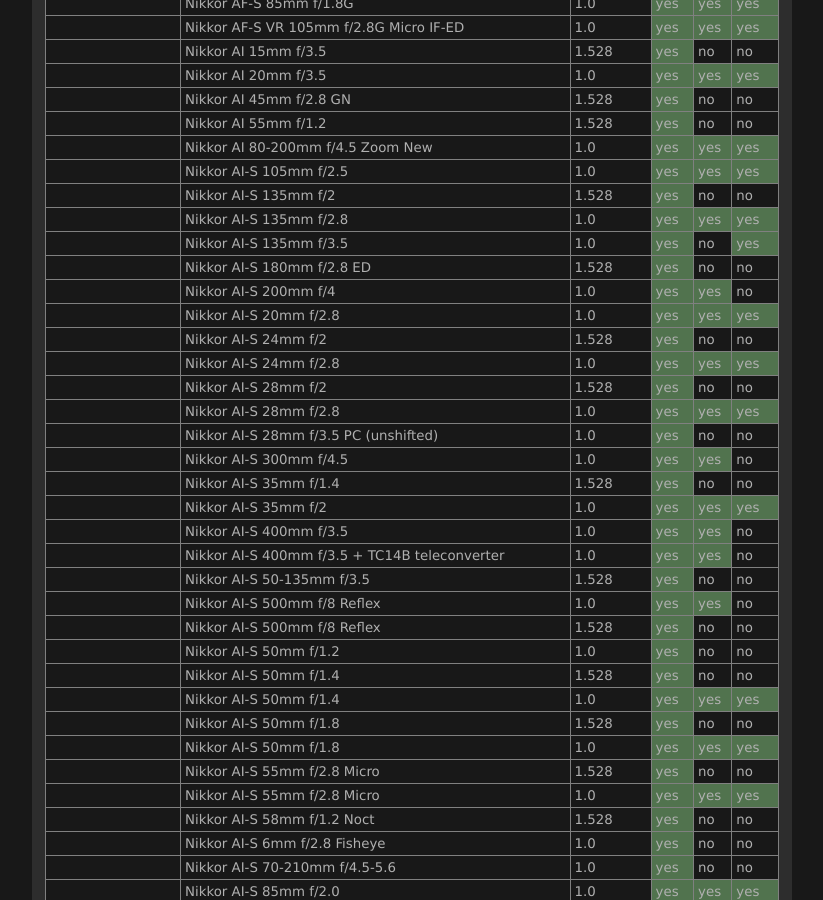
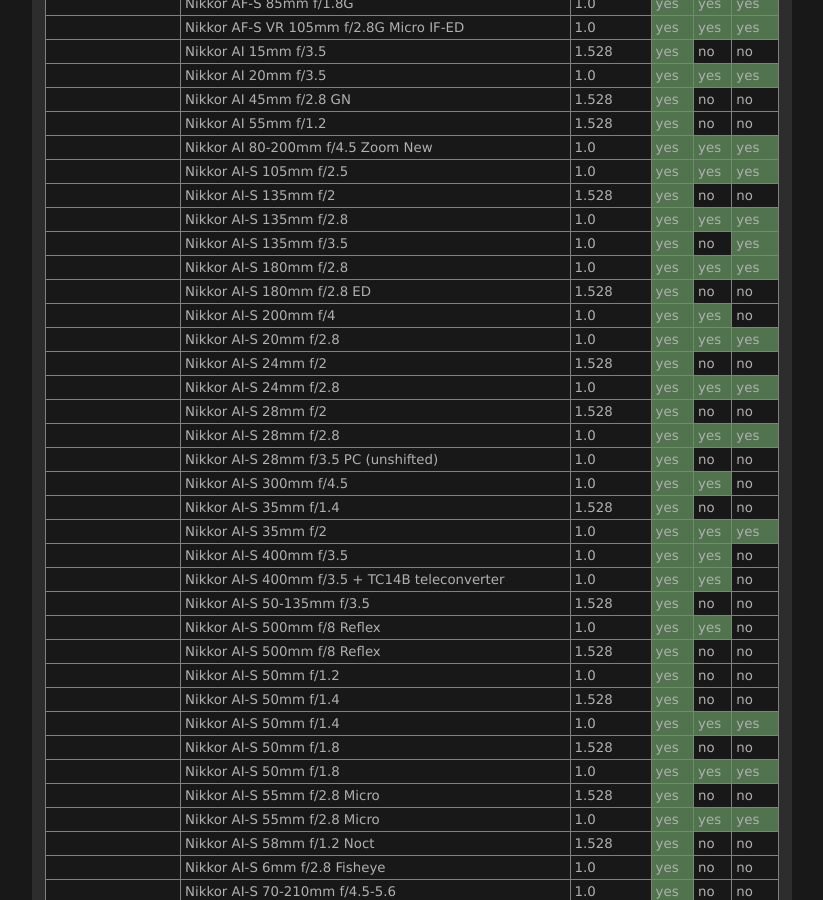
Before and after one commit to lensfun/lensfun.github.io, a Jekyll site: the page built from _posts/lenslist/2999-12-31-Lenslist-master.md, in a window 1280 px wide and 900 px high, scrolled down 16438 px. Shown: the whole window, without its empty margins (284-1107 px from the left). Built offline with Jekyll 4.4.1, drawn with Linux system fonts in a browser that asks for light colours.

Commit message:
Update master lens list from GitHub Actions

```diff
--- a/_posts/lenslist/2999-12-31-Lenslist-master.md
+++ b/_posts/lenslist/2999-12-31-Lenslist-master.md
@@ -680,6 +680,7 @@ This list was generated on 2026-05-22 from current Lensfun sources. Your Lensfun
 <tr class="lenslist-bg2"><td></td><td>Nikkor AI-S 135mm f/2</td><td>1.528</td><td class="lenslist-highlight lenslist-check">yes</td><td class="lenslist-check">no</td><td class="lenslist-check">no</td></tr>
 <tr class="lenslist-bg2"><td></td><td>Nikkor AI-S 135mm f/2.8</td><td>1.0</td><td class="lenslist-highlight lenslist-check">yes</td><td class="lenslist-highlight lenslist-check">yes</td><td class="lenslist-highlight lenslist-check">yes</td></tr>
 <tr class="lenslist-bg2"><td></td><td>Nikkor AI-S 135mm f/3.5</td><td>1.0</td><td class="lenslist-highlight lenslist-check">yes</td><td class="lenslist-check">no</td><td class="lenslist-highlight lenslist-check">yes</td></tr>
+<tr class="lenslist-bg2"><td></td><td>Nikkor AI-S 180mm f/2.8</td><td>1.0</td><td class="lenslist-highlight lenslist-check">yes</td><td class="lenslist-highlight lenslist-check">yes</td><td class="lenslist-highlight lenslist-check">yes</td></tr>
 <tr class="lenslist-bg2"><td></td><td>Nikkor AI-S 180mm f/2.8 ED</td><td>1.528</td><td class="lenslist-highlight lenslist-check">yes</td><td class="lenslist-check">no</td><td class="lenslist-check">no</td></tr>
 <tr class="lenslist-bg2"><td></td><td>Nikkor AI-S 200mm f/4</td><td>1.0</td><td class="lenslist-highlight lenslist-check">yes</td><td class="lenslist-highlight lenslist-check">yes</td><td class="lenslist-check">no</td></tr>
 <tr class="lenslist-bg2"><td></td><td>Nikkor AI-S 20mm f/2.8</td><td>1.0</td><td class="lenslist-highlight lenslist-check">yes</td><td class="lenslist-highlight lenslist-check">yes</td><td class="lenslist-highlight lenslist-check">yes</td></tr>
```
